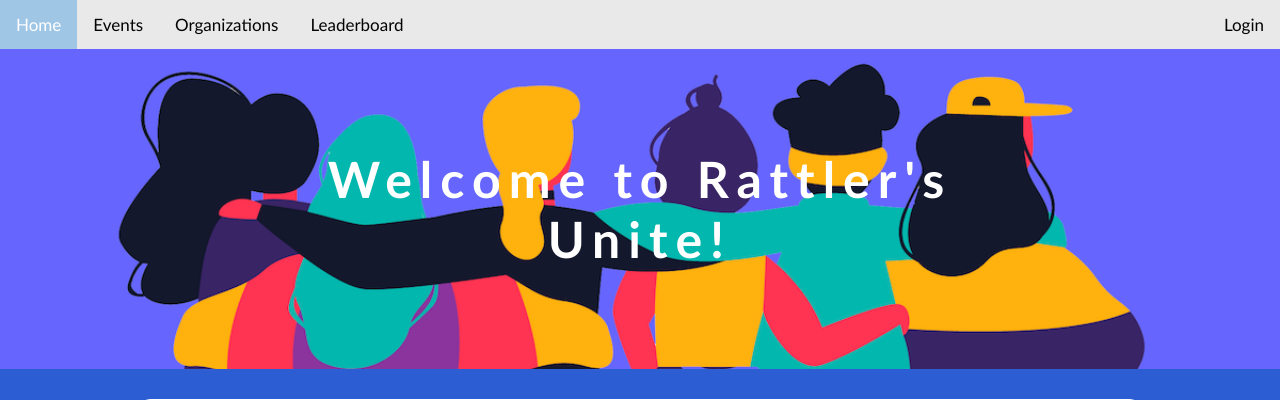
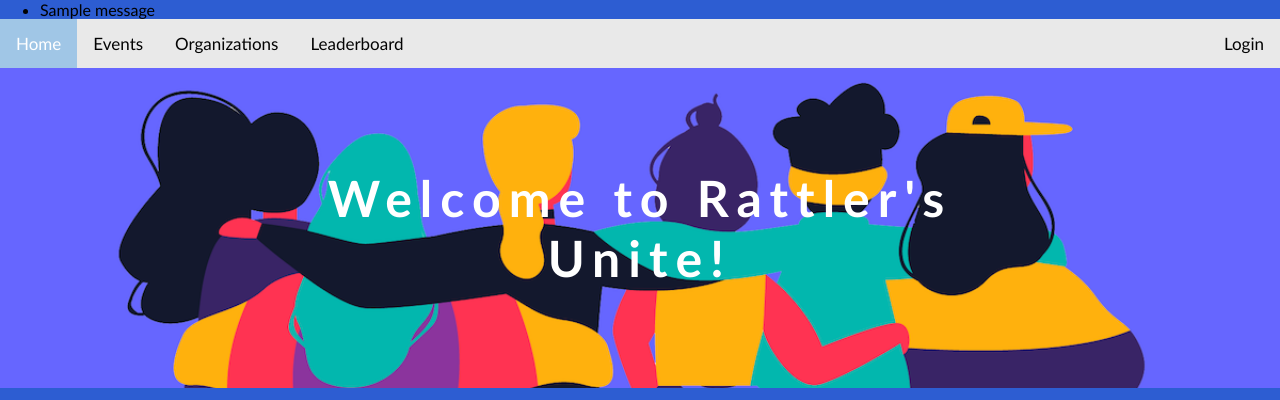
Before and after one commit to junie75/RattlersUnite-Website, a Flask app: page /eventdetails/1 in a window 1280 px wide. Shown: the top 400 px of the page. Run offline with Flask 3, Linux system fonts and the light colour scheme; data comes from the database, SQL or seed files in the repository; both versions use the stored data as it was after the commit; one stand-in notice (Sample message) is shown.

Commit message:
test
testing out flash messages

```diff
--- a/app.py
+++ b/app.py
@@ -1,4 +1,4 @@
-from flask import Flask, redirect, render_template, request, url_for
+from flask import Flask, redirect, render_template, request, url_for, flash
 from datetime import datetime
 from random import randint
 import sqlite3
@@ -329,6 +329,7 @@ def loginMethod():
         user = fetch_user(student_id)
         if user and user["Name"] == name:
             # authentication succeeded, redirect to main page
+            flash('You were successfully logged in')
             return redirect(url_for("main"))
         else:
             # authentication failed, show error message
--- a/templates/base.html
+++ b/templates/base.html
@@ -8,6 +8,15 @@
     <title>Rattlers Unite!</title>
 </head>
 <body>
+    {% with messages = get_flashed_messages() %}
+        {% if messages %}
+            <ul class="flashes">
+            {% for message in messages %}
+                <li>{{ message }}</li>
+            {% endfor %}
+            </ul>
+        {% endif %}
+    {% endwith %}
     <div class="topnav" stylesheet="">
         <a class="active" href="{{ url_for('main') }}">Home</a>
         <a href="{{ url_for('events') }}">Events</a>
@@ -27,6 +36,8 @@
         <img src="../static/defaults/profilePic.png">
     </div>
 
+
+
     {% block content %}
     {% endblock %}
 
```
Also changed, not shown: db/RattlersUnite.db.
